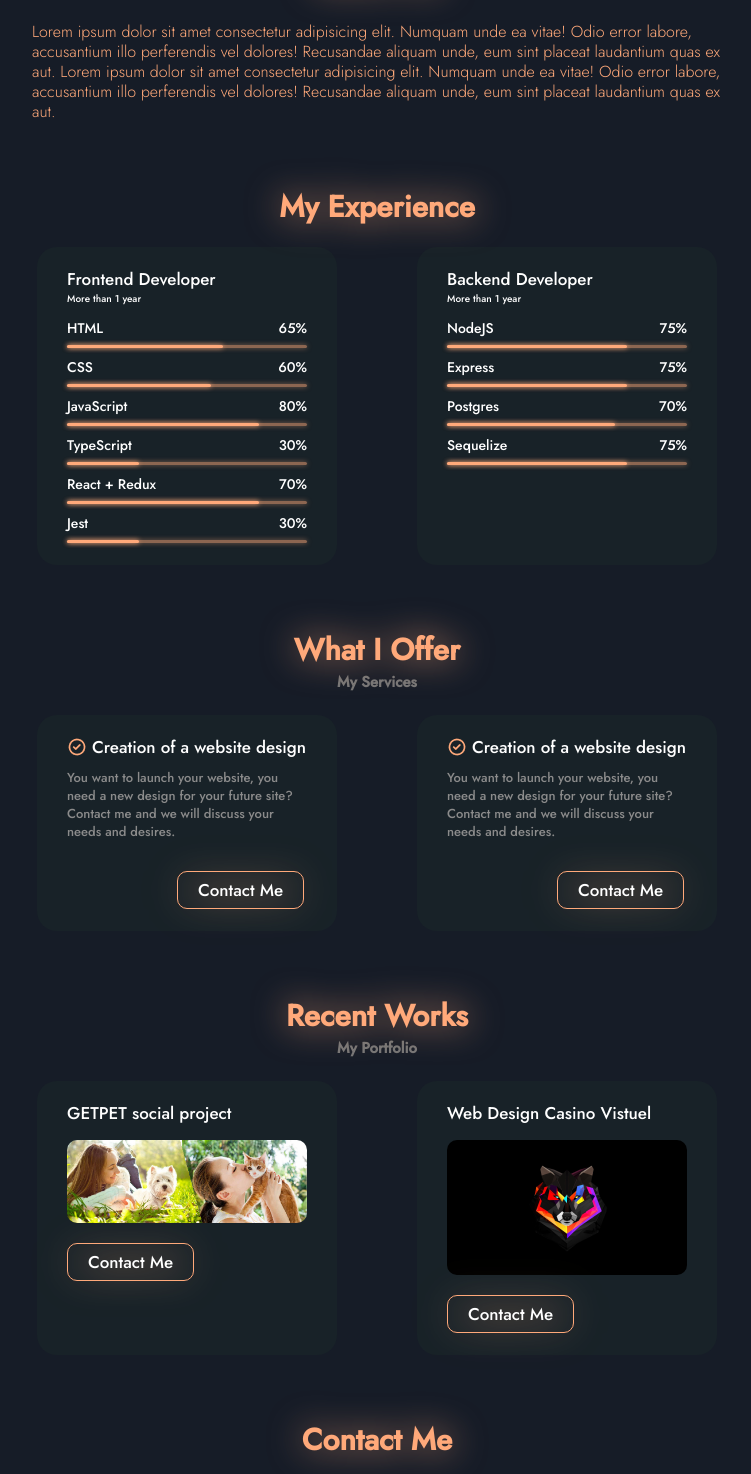
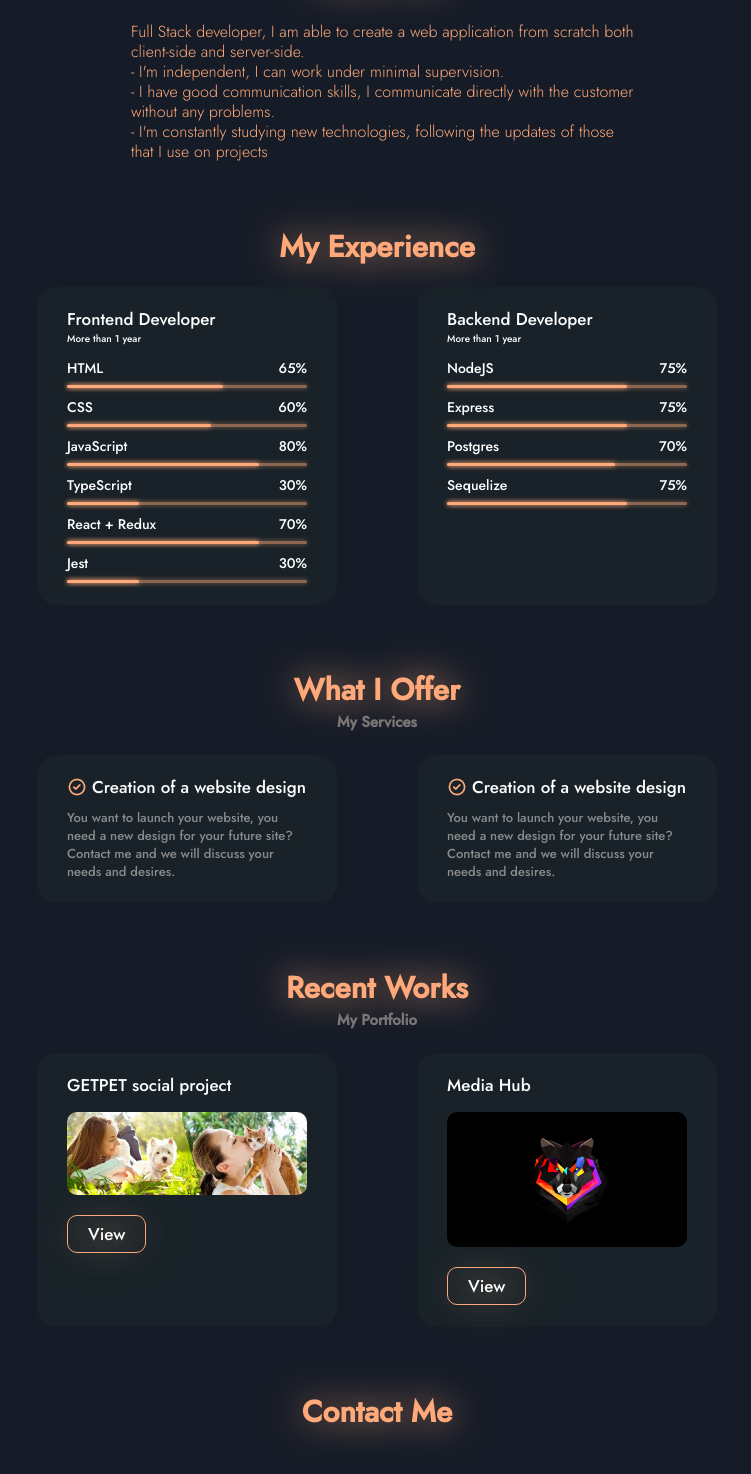
Before and after one commit to DmitriyKhandus/dmitriykhandus.github.io, a website: page index.html in a window 1280 px wide. Shown: the part 722-2196 px from the top of the page, without its empty margins (263-1014 px from the left). Drawn offline with Linux system fonts and the light colour scheme.

Commit message:
add pdf and fix description

```diff
--- a/index.html
+++ b/index.html
@@ -67,7 +67,7 @@
                 alt="myphoto"
               />
               <div class="aboutbuttons">
-                <a href="./resume.pdf" target="_blank">
+                <a href="./DmitriyKhandus.pdf" target="_blank">
                   <button class="download">Download PDF</button>
                 </a>
               </div>
@@ -77,14 +77,14 @@
             <div class="about-container">
               <div class="about-right">
                 <div class="aboutjs">
-                  Lorem ipsum dolor sit amet consectetur adipisicing elit.
-                  Numquam unde ea vitae! Odio error labore, accusantium illo
-                  perferendis vel dolores! Recusandae aliquam unde, eum sint
-                  placeat laudantium quas ex aut. Lorem ipsum dolor sit amet
-                  consectetur adipisicing elit. Numquam unde ea vitae! Odio
-                  error labore, accusantium illo perferendis vel dolores!
-                  Recusandae aliquam unde, eum sint placeat laudantium quas ex
-                  aut.
+                  Full Stack developer, I am able to create a web application
+                  from scratch both client-side and server-side. <br />
+                  - I'm independent, I can work under minimal supervision.
+                  <br />
+                  - I have good communication skills, I communicate directly
+                  with the customer without any problems. <br />
+                  - I'm constantly studying new technologies, following the
+                  updates of those that I use on projects
                 </div>
               </div>
             </div>
@@ -192,7 +192,7 @@
                     your future site? Contact me and we will discuss your needs
                     and desires.
                   </div>
-                  <button>Contact Me</button>
+                  <!-- <button>Contact Me</button> -->
                 </div>
                 <div class="skills__block">
                   <div class="skills-graph__info services-table__title">
@@ -203,7 +203,7 @@
                     your future site? Contact me and we will discuss your needs
                     and desires.
                   </div>
-                  <button>Contact Me</button>
+                  <!-- <button>Contact Me</button> -->
                 </div>
               </div>
             </div>
@@ -220,16 +220,23 @@
                   <div class="skills-graph__exp portfolio__img">
                     <img src="./img/main-bg.jpg" alt="wolf" />
                   </div>
-                  <button>Contact Me</button>
+                  <button>
+                    <a
+                      href="https://get-pet-app.herokuapp.com/"
+                      style="text-decoration: none; color: white"
+                      target="_blank"
+                      >View</a
+                    >
+                  </button>
                 </div>
                 <div class="skills__block">
                   <div class="skills-graph__info portfolio__title">
-                    <span>Web Design Casino Vistuel</span>
+                    <span>Media Hub</span>
                   </div>
                   <div class="skills-graph__exp portfolio__img">
                     <img src="./img/1.jpeg" alt="line" />
                   </div>
-                  <button>Contact Me</button>
+                  <button>View</button>
                 </div>
               </div>
             </div>
@@ -238,14 +245,17 @@
                 <span class="skills__title">Contact Me</span>
               </div>
               <div class="footer__icons contacts__icons">
-                <a href="#contacts">
+                <a
+                  href="https://www.linkedin.com/in/dmitriy-khandus/"
+                  target="_blank"
+                >
                   <svg xmlns="http://www.w3.org/2000/svg" viewBox="0 0 448 512">
                     <path
                       d="M416 32H31.9C14.3 32 0 46.5 0 64.3v383.4C0 465.5 14.3 480 31.9 480H416c17.6 0 32-14.5 32-32.3V64.3c0-17.8-14.4-32.3-32-32.3zM135.4 416H69V202.2h66.5V416zm-33.2-243c-21.3 0-38.5-17.3-38.5-38.5S80.9 96 102.2 96c21.2 0 38.5 17.3 38.5 38.5 0 21.3-17.2 38.5-38.5 38.5zm282.1 243h-66.4V312c0-24.8-.5-56.7-34.5-56.7-34.6 0-39.9 27-39.9 54.9V416h-66.4V202.2h63.7v29.2h.9c8.9-16.8 30.6-34.5 62.9-34.5 67.2 0 79.7 44.3 79.7 101.9V416z"
                     />
                   </svg>
                 </a>
-                <a href="mailto:khandusdm@gmail.com">
+                <a href="mailto:khandusdm@gmail.com" target="_blank">
                   <svg xmlns="http://www.w3.org/2000/svg" viewBox="0 0 448 512">
                     <path
                       d="M384 32H64C28.63 32 0 60.63 0 96v320c0 35.38 28.62 64 64 64h320c35.38 0 64-28.62 64-64V96C448 60.63 419.4 32 384 32zM384 336c0 17.67-14.33 32-32 32H96c-17.67 0-32-14.33-32-32V225.9l138.5 69.27C209.3 298.5 216.6 300.2 224 300.2s14.75-1.688 21.47-5.047L384 225.9V336zM384 190.1l-152.8 76.42c-4.5 2.25-9.812 2.25-14.31 0L64 190.1V176c0-17.67 14.33-32 32-32h256c17.67 0 32 14.33 32 32V190.1z"
@@ -282,7 +292,10 @@
             </li>
           </ul>
           <div class="footer__icons">
-            <a href="#contacts">
+            <a
+              href="https://www.linkedin.com/in/dmitriy-khandus/"
+              target="_blank"
+            >
               <svg xmlns="http://www.w3.org/2000/svg" viewBox="0 0 448 512">
                 <!--! Font Awesome Pro 6.1.1 by @fontawesome - https://fontawesome.com License - https://fontawesome.com/license (Commercial License) Copyright 2022 Fonticons, Inc. -->
                 <path
--- a/package.json
+++ b/package.json
@@ -4,6 +4,7 @@
   "description": "",
   "main": "index.js",
   "scripts": {
+
     "test": "echo \"Error: no test specified\" && exit 1"
   },
   "keywords": [],
```
Also changed, not shown: 2 other files.
